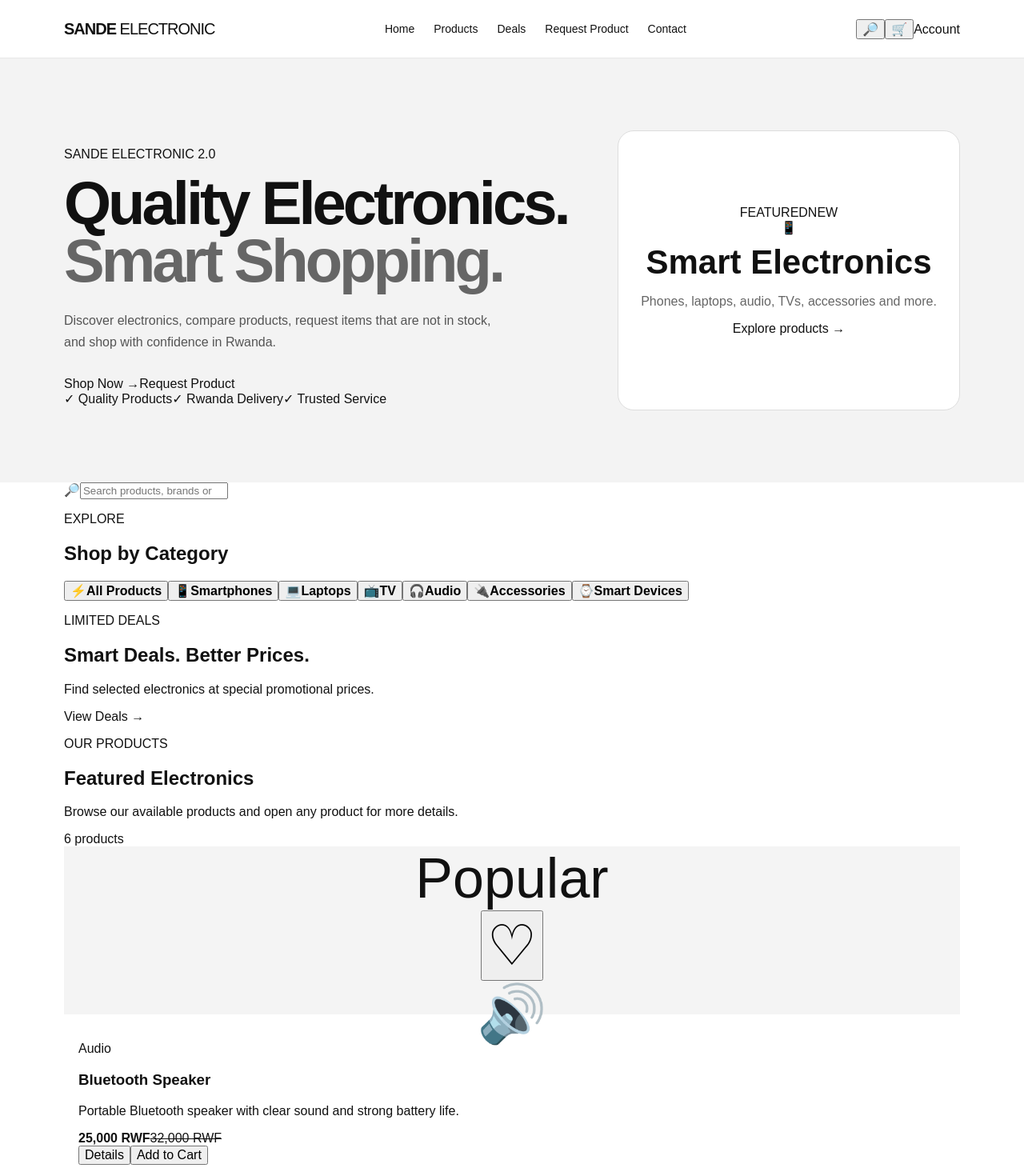
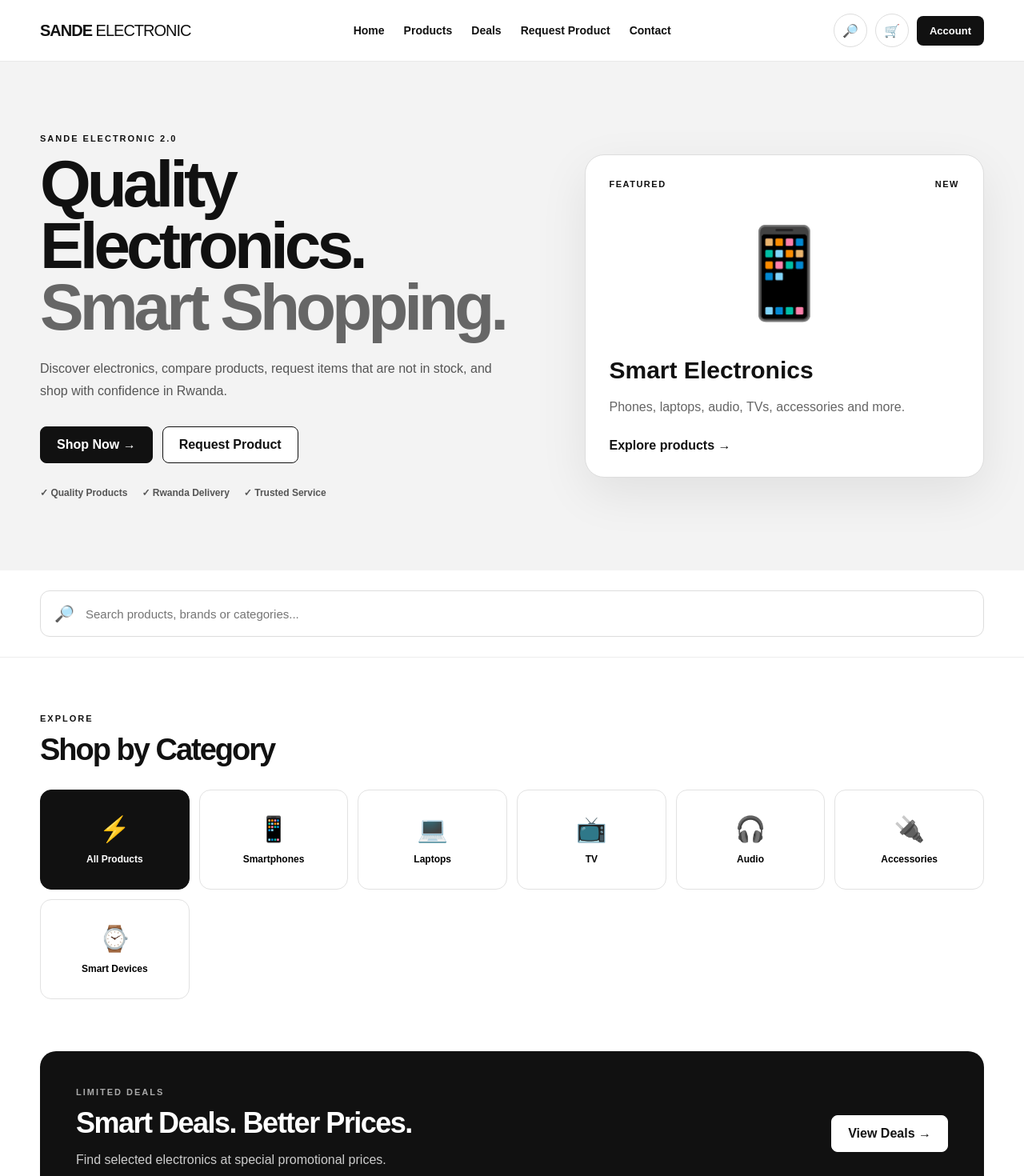
Before and after one commit to bikorimana25/SANDE-shopping-, a Next.js app: page / in a window 1280 px wide. Shown: the top 1470 px of the page at 80% size. Built offline with nearby package versions, Linux system fonts and the light colour scheme.

Commit message:
Update globals.css

```diff
--- a/app/globals.css
+++ b/app/globals.css
@@ -13,72 +13,116 @@ body {
   background: #fff;
 }
 
+button,
+input,
+textarea {
+  font: inherit;
+}
+
+button {
+  cursor: pointer;
+}
+
 a {
   color: inherit;
   text-decoration: none;
 }
 
-button {
-  font: inherit;
-  cursor: pointer;
-}
-
 .container {
-  width: min(1120px, calc(100% - 36px));
+  width: min(1180px, calc(100% - 36px));
   margin: 0 auto;
 }
 
-/* HEADER */
+/* =========================
+   HEADER
+========================= */
 
 .header {
   position: sticky;
   top: 0;
-  z-index: 20;
+  z-index: 100;
   background: rgba(255, 255, 255, 0.96);
+  backdrop-filter: blur(12px);
   border-bottom: 1px solid #e8e8e8;
 }
 
 .nav {
-  min-height: 72px;
+  min-height: 76px;
   display: flex;
   align-items: center;
   justify-content: space-between;
-  gap: 20px;
+  gap: 25px;
 }
 
 .logo {
   font-size: 20px;
   font-weight: 900;
   letter-spacing: -1px;
+  white-space: nowrap;
 }
 
 .logo span {
   font-weight: 400;
 }
 
-nav {
+.desktop-nav {
   display: flex;
+  align-items: center;
   gap: 24px;
   font-size: 14px;
+  font-weight: 600;
 }
 
-nav a:hover {
-  text-decoration: underline;
+.desktop-nav a:hover {
+  opacity: 0.55;
 }
 
-.cart {
+.nav-actions {
+  display: flex;
+  align-items: center;
+  gap: 10px;
+}
+
+.icon-button {
+  position: relative;
+  width: 42px;
+  height: 42px;
+  border: 1px solid #ddd;
+  background: #fff;
+  border-radius: 50%;
+}
+
+.icon-button:hover {
   background: #111;
   color: #fff;
-  border: 0;
-  padding: 10px 15px;
-  border-radius: 8px;
 }
 
-.cart b {
-  margin-left: 5px;
+.cart-count {
+  position: absolute;
+  top: -5px;
+  right: -3px;
+  min-width: 19px;
+  height: 19px;
+  display: grid;
+  place-items: center;
+  background: #111;
+  color: #fff;
+  border-radius: 50%;
+  font-size: 11px;
 }
 
-/* HERO */
+.account-button {
+  background: #111;
+  color: #fff;
+  padding: 11px 16px;
+  border-radius: 8px;
+  font-size: 13px;
+  font-weight: 700;
+}
+
+/* =========================
+   HERO
+========================= */
 
 .hero {
   background: #f3f3f3;
@@ -87,242 +131,526 @@ nav a:hover {
 
 .hero-grid {
   display: grid;
-  grid-template-columns: 1.2fr 0.8fr;
+  grid-template-columns: 1.1fr 0.9fr;
   align-items: center;
-  gap: 50px;
+  gap: 70px;
 }
 
-.tag {
-  font-size: 12px;
-  font-weight: 800;
-  letter-spacing: 2px;
-  margin: 0 0 12px;
+.hero-content {
+  max-width: 680px;
 }
 
-h1 {
-  font-size: clamp(44px, 7vw, 76px);
-  line-height: 0.95;
-  letter-spacing: -4px;
-  margin: 0 0 25px;
+.eyebrow,
+.section-label {
+  margin: 0 0 12px;
+  font-size: 11px;
+  font-weight: 900;
+  letter-spacing: 2px;
 }
 
-h1 span {
+.hero h1 {
+  margin: 0 0 25px;
+  font-size: clamp(48px, 7vw, 82px);
+  line-height: 0.94;
+  letter-spacing: -5px;
+}
+
+.hero h1 span {
   color: #666;
 }
 
 .hero-text {
-  max-width: 560px;
+  max-width: 590px;
   color: #555;
-  line-height: 1.7;
-  margin-bottom: 30px;
+  line-height: 1.75;
+  font-size: 16px;
 }
 
-.btn {
-  display: inline-block;
+.hero-buttons {
+  display: flex;
+  gap: 12px;
+  flex-wrap: wrap;
+  margin-top: 30px;
+}
+
+.primary-button,
+.secondary-button {
+  display: inline-flex;
+  justify-content: center;
+  align-items: center;
+  min-height: 46px;
+  padding: 12px 20px;
+  border-radius: 8px;
+  font-weight: 800;
+  border: 1px solid #111;
+}
+
+.primary-button {
   background: #111;
   color: #fff;
-  padding: 14px 20px;
-  border-radius: 8px;
+}
+
+.primary-button:hover {
+  background: #333;
+}
+
+.secondary-button {
+  background: #fff;
+  color: #111;
+}
+
+.secondary-button:hover {
+  background: #111;
+  color: #fff;
+}
+
+.trust-row {
+  display: flex;
+  gap: 18px;
+  flex-wrap: wrap;
+  margin-top: 30px;
+  color: #555;
+  font-size: 12px;
   font-weight: 700;
 }
 
 .hero-card {
-  min-height: 350px;
+  min-height: 390px;
+  padding: 30px;
+  background: #fff;
   border: 1px solid #ddd;
-  background: #fff;
-  display: flex;
-  flex-direction: column;
-  align-items: center;
-  justify-content: center;
-  border-radius: 20px;
+  border-radius: 24px;
+  box-shadow: 0 20px 60px rgba(0, 0, 0, 0.08);
 }
 
-.hero-icon {
-  font-size: 90px;
+.hero-card-top {
+  display: flex;
+  justify-content: space-between;
+  font-size: 11px;
+  font-weight: 900;
+  letter-spacing: 1.5px;
+}
+
+.hero-product-icon {
+  display: grid;
+  place-items: center;
+  min-height: 210px;
+  font-size: 110px;
 }
 
 .hero-card h2 {
-  font-size: 42px;
-  margin: 10px 0 0;
+  margin: 0 0 8px;
+  font-size: 30px;
 }
 
 .hero-card p {
   color: #666;
+  line-height: 1.6;
 }
 
-/* PRODUCTS */
-
-.products {
-  padding: 85px 0;
+.hero-card-link {
+  display: inline-block;
+  margin-top: 10px;
+  font-weight: 800;
 }
 
-.section-head {
+/* =========================
+   SEARCH
+========================= */
+
+.search-section {
+  padding: 25px 0;
+  border-bottom: 1px solid #eee;
+}
+
+.search-box {
+  height: 58px;
+  display: flex;
+  align-items: center;
+  gap: 12px;
+  border: 1px solid #ddd;
+  border-radius: 12px;
+  padding: 0 17px;
+  background: #fff;
+}
+
+.search-box span {
+  font-size: 20px;
+}
+
+.search-box input {
+  flex: 1;
+  min-width: 0;
+  border: 0;
+  outline: 0;
+  font-size: 15px;
+}
+
+.search-box button {
+  border: 0;
+  background: transparent;
+  color: #666;
+  font-size: 12px;
+  font-weight: 700;
+}
+
+/* =========================
+   CATEGORIES
+========================= */
+
+.categories-section {
+  padding: 70px 0 45px;
+}
+
+.section-heading {
   display: flex;
   justify-content: space-between;
   align-items: end;
   gap: 20px;
-  margin-bottom: 30px;
+  margin-bottom: 28px;
 }
 
-.section-head h2,
-.about h2,
-.contact h2 {
+.section-heading h2 {
+  margin: 0;
   font-size: 38px;
-  letter-spacing: -1.5px;
-  margin: 0;
+  letter-spacing: -2px;
 }
 
-.section-head > p {
-  color: #777;
+.section-heading p:not(.section-label) {
+  color: #666;
+  line-height: 1.6;
+  margin-bottom: 0;
 }
 
-.grid {
+.category-grid {
+  display: grid;
+  grid-template-columns: repeat(6, 1fr);
+  gap: 12px;
+}
+
+.category-card {
+  min-height: 125px;
+  border: 1px solid #e2e2e2;
+  background: #fff;
+  border-radius: 14px;
+  padding: 15px;
+  display: flex;
+  flex-direction: column;
+  justify-content: center;
+  align-items: center;
+  gap: 12px;
+  text-align: center;
+}
+
+.category-card span {
+  font-size: 31px;
+}
+
+.category-card strong {
+  font-size: 12px;
+}
+
+.category-card:hover,
+.category-card.active {
+  background: #111;
+  color: #fff;
+  border-color: #111;
+}
+
+/* =========================
+   DEAL BANNER
+========================= */
+
+.deal-banner {
+  padding: 20px 0 70px;
+}
+
+.deal-content {
+  background: #111;
+  color: #fff;
+  padding: 45px;
+  border-radius: 20px;
+  display: flex;
+  justify-content: space-between;
+  align-items: center;
+  gap: 30px;
+}
+
+.deal-content .section-label {
+  color: #aaa;
+}
+
+.deal-content h2 {
+  margin: 0 0 10px;
+  font-size: 36px;
+  letter-spacing: -1.5px;
+}
+
+.deal-content p:not(.section-label) {
+  color: #ccc;
+}
+
+.deal-content .primary-button {
+  background: #fff;
+  color: #111;
+  border-color: #fff;
+  white-space: nowrap;
+}
+
+/* =========================
+   PRODUCTS
+========================= */
+
+.products-section {
+  padding: 30px 0 90px;
+}
+
+.product-result {
+  color: #777;
+  font-size: 13px;
+}
+
+.product-grid {
   display: grid;
   grid-template-columns: repeat(3, 1fr);
-  gap: 18px;
+  gap: 20px;
 }
 
-.product {
-  border: 1px solid #e5e5e5;
-  border-radius: 14px;
+.product-card {
   overflow: hidden;
+  border: 1px solid #e3e3e3;
+  border-radius: 16px;
+  background: #fff;
+  transition: transform 0.2s ease, box-shadow 0.2s ease;
+}
+
+.product-card:hover {
+  transform: translateY(-4px);
+  box-shadow: 0 15px 40px rgba(0, 0, 0, 0.08);
+}
+
+.product-image {
+  position: relative;
+  height: 250px;
+  background: #f4f4f4;
+  display: grid;
+  place-items: center;
+}
+
+.product-icon {
+  font-size: 95px;
+}
+
+.product-badge {
+  position: absolute;
+  top: 14px;
+  left: 14px;
+  padding: 6px 9px;
+  border-radius: 5px;
+  background: #111;
+  color: #fff;
+  font-size: 10px;
+  font-weight: 900;
+  text-transform: uppercase;
+}
+
+.wishlist-button {
+  position: absolute;
+  top: 12px;
+  right: 12px;
+  width: 38px;
+  height: 38px;
+  border: 1px solid #ddd;
+  border-radius: 50%;
+  background: #fff;
+  font-size: 20px;
+}
+
+.product-info {
+  padding: 20px;
+}
+
+.product-category {
+  margin: 0 0 7px;
+  color: #777;
+  font-size: 11px;
+  font-weight: 800;
+  text-transform: uppercase;
+  letter-spacing: 1px;
+}
+
+.product-info h3 {
+  margin: 0 0 9px;
+  font-size: 20px;
+}
+
+.product-description {
+  min-height: 45px;
+  margin: 0;
+  color: #666;
+  font-size: 13px;
+  line-height: 1.55;
+}
+
+.price-row {
+  display: flex;
+  align-items: center;
+  gap: 10px;
+  margin: 18px 0;
+}
+
+.price-row strong {
+  font-size: 18px;
+}
+
+.price-row del {
+  color: #999;
+  font-size: 12px;
+}
+
+.product-actions {
+  display: grid;
+  grid-template-columns: 1fr 1fr;
+  gap: 8px;
+}
+
+.details-button,
+.add-button {
+  min-height: 43px;
+  border-radius: 7px;
+  font-weight: 800;
+}
+
+.details-button {
+  border: 1px solid #ddd;
   background: #fff;
 }
 
-.product-image {
-  height: 210px;
-  background: #f4f4f4;
-  display: grid;
-  place-items: center;
-  font-size: 70px;
-}
-
-.product-info {
-  padding: 18px;
-}
-
-.product h3 {
-  margin: 0 0 12px;
-}
-
-.product strong {
-  display: block;
-  margin-bottom: 18px;
-}
-
-.add {
-  width: 100%;
+.add-button {
   border: 1px solid #111;
-  background: #fff;
-  padding: 11px;
-  border-radius: 7px;
-  font-weight: 700;
-}
-
-.add:hover {
   background: #111;
   color: #fff;
 }
 
-/* ABOUT */
-
-.about {
-  background: #111;
-  color: #fff;
-  padding: 75px 0;
+.details-button:hover {
+  background: #f3f3f3;
 }
 
-.about-grid {
-  display: grid;
-  grid-template-columns: 1fr 1fr;
-  gap: 60px;
+/* =========================
+   EMPTY STATE
+========================= */
+
+.empty-state,
+.empty-cart {
+  text-align: center;
+  padding: 70px 20px;
+  border: 1px dashed #ddd;
+  border-radius: 16px;
 }
 
-.about .tag {
-  color: #aaa;
+.empty-state > div,
+.empty-cart > div {
+  font-size: 50px;
 }
 
-.about p:last-child {
-  color: #ccc;
-  line-height: 1.8;
+.empty-state h3,
+.empty-cart h3 {
+  margin-bottom: 8px;
 }
 
-/* CONTACT */
-
-.contact {
-  padding: 80px 0;
+.empty-state p,
+.empty-cart p {
+  color: #777;
+  margin-bottom: 22px;
 }
 
-.contact p:not(.tag) {
-  color: #666;
+/* =========================
+   REQUEST PRODUCT
+========================= */
+
+.request-section {
+  padding: 90px 0;
+  background: #f3f3f3;
 }
 
-.dark {
-  margin-top: 15px;
+.request-grid {
+  display: grid;
+  grid-template-columns: 1fr 0.8fr;
+  gap: 70px;
+  align-items: center;
 }
 
-/* FOOTER */
-
-footer {
-  border-top: 1px solid #e5e5e5;
-  padding: 25px 0;
+.request-grid h2 {
+  margin: 0 0 20px;
+  font-size: 48px;
+  line-height: 1;
+  letter-spacing: -3px;
 }
 
-.footer-inner {
+.request-grid > div:first-child > p:not(.section-label) {
+  max-width: 550px;
+  color: #666;
+  line-height: 1.7;
+}
+
+.request-points {
+  display: grid;
+  gap: 10px;
+  margin-top: 25px;
+  font-weight: 700;
+  font-size: 14px;
+}
+
+.request-card {
+  padding: 30px;
+  background: #fff;
+  border: 1px solid #ddd;
+  border-radius: 18px;
+}
+
+.request-card h3 {
+  margin-top: 0;
+  font-size: 25px;
+}
+
+.request-card input,
+.request-card textarea {
+  width: 100%;
+  border: 1px solid #ddd;
+  border-radius: 8px;
+  padding: 13px;
+  margin-bottom: 12px;
+  outline: none;
+}
+
+.request-card input:focus,
+.request-card textarea:focus {
+  border-color: #111;
+}
+
+.request-card textarea {
+  resize: vertical;
+}
+
+/* =========================
+   ACCOUNT
+========================= */
+
+.account-section {
+  padding: 70px 0;
+}
+
+.account-card {
+  padding: 40px;
+  border: 1px solid #ddd;
+  border-radius: 18px;
   display: flex;
   justify-content: space-between;
-  gap: 20px;
-  color: #777;
-  font-size: 13px;
+  align-items: center;
+  gap: 30px;
 }
 
-/* MOBILE */
-
-@media (max-width: 760px) {
-  .nav {
-    flex-wrap: wrap;
-    padding: 14px 0;
-  }
-
-  nav {
-    order: 3;
-    width: 100%;
-    justify-content: center;
-  }
-
-  .hero {
-    padding: 60px 0;
-  }
-
-  .hero-grid,
-  .about-grid {
-    grid-template-columns: 1fr;
-  }
-
-  h1 {
-    letter-spacing: -2px;
-  }
-
-  .grid {
-    grid-template-columns: 1fr 1fr;
-  }
-
-  .section-head {
-    align-items: start;
-    flex-direction: column;
-  }
+.account-card h2 {
+  margin: 0 0 10px;
+  font-size: 34px;
 }
-
-@media (max-width: 480px) {
-  .grid {
-    grid-template-columns: 1fr;
-  }
-
-  .product-image {
-    height: 180px;
-  }
-
-  .footer-inner {
-    flex-direction: column;
-  }
-}
```
